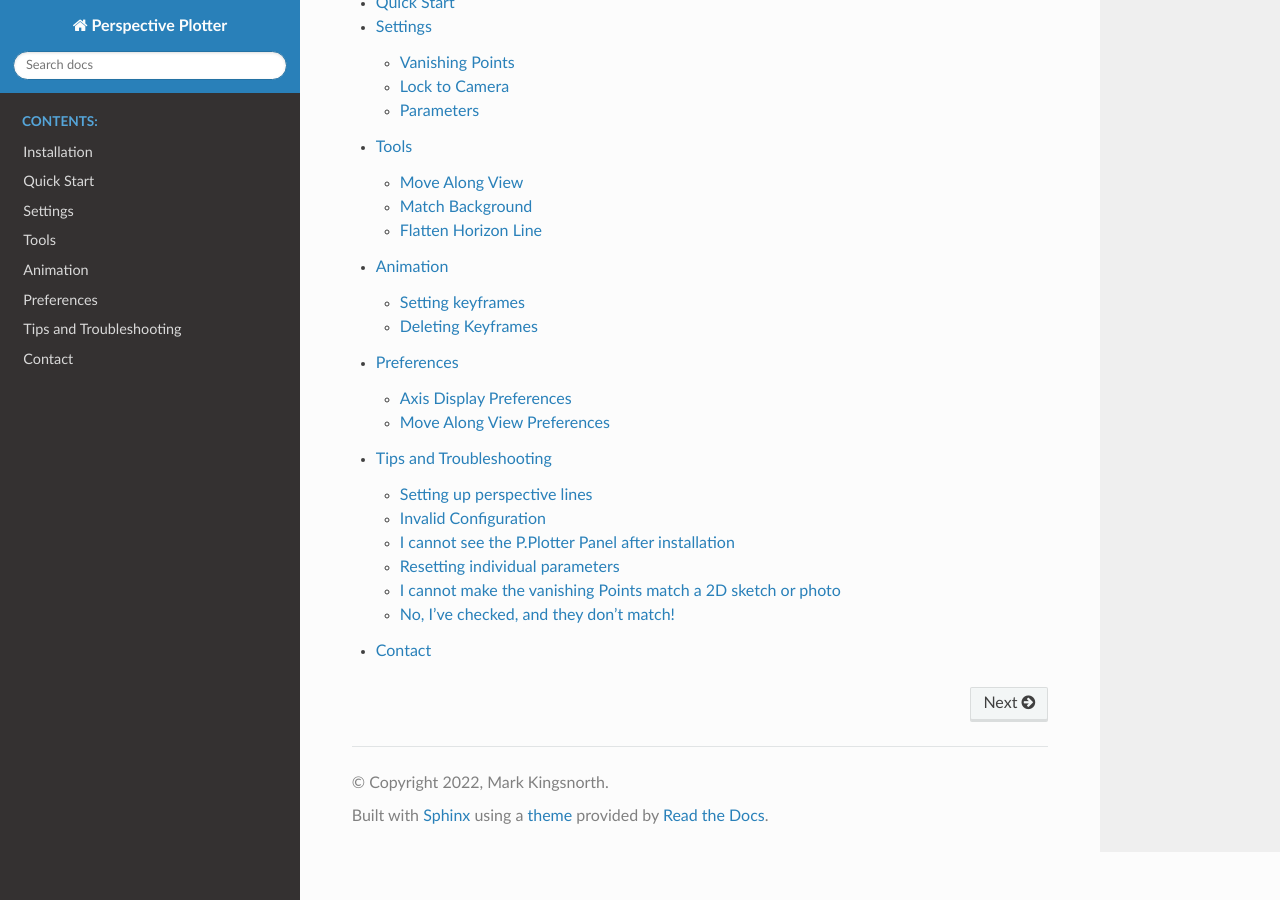
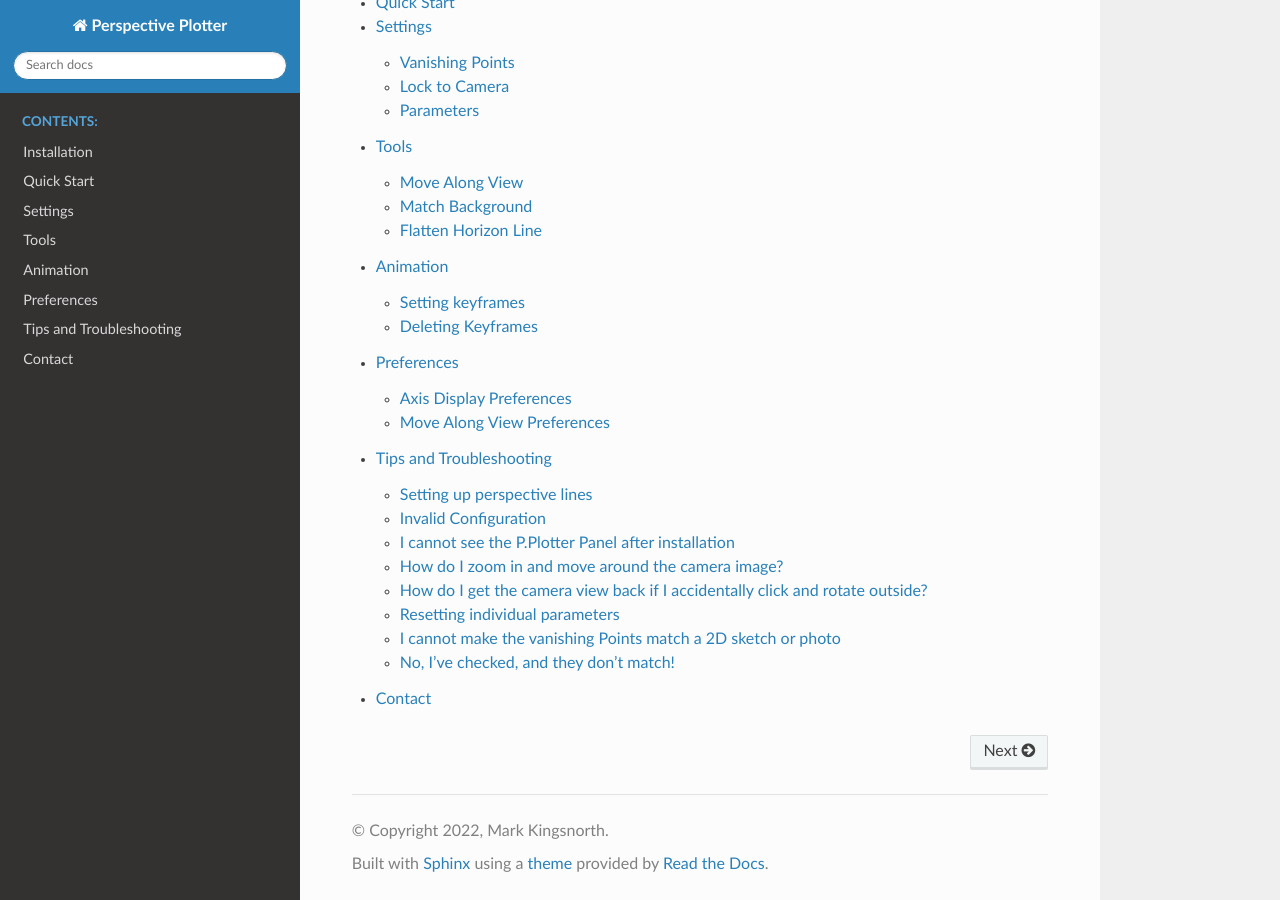
Before and after one commit to mkingsnorth/perspective_plotter_docs, a Sphinx documentation site: the page built from docs/index.rst, in a window 1280 px wide and 900 px high, scrolled down 933 px. Built offline with Sphinx 7.4.7 and the Read the Docs theme 2.0.0, drawn with Linux system fonts in a browser that asks for light colours.

Commit message:
Adding new images

```diff
--- a/docs/settings.rst
+++ b/docs/settings.rst
@@ -180,6 +180,12 @@ Rotation
 This can be used to alter the camera's rotation, relative to the center.
 
 
+Freeze Guides
+------------------------------------------
+
+This will freeze all viewport guide control points in place to allow you to interact with the scene without accidentally moving them.
+
+
 Reset Defaults
 ------------------------------------------
 
--- a/docs/troubleshooting.rst
+++ b/docs/troubleshooting.rst
@@ -45,6 +45,22 @@ The Panel will only appear if you are |viewing though the Active Camera|.
 
    <a href="https://docs.blender.org/manual/en/2.79/editors/3dview/navigate/camera_view.html" target="_blank">viewing though the Active Camera</a>
 
+
+=====================================================
+How do I zoom in and move around the camera image?
+=====================================================
+
+.. image:: images/pan_zoom.gif
+    :alt: Invalid Configuration
+
+Use the mouse wheel to zoom in to the viewing border to see the image more clearly.  You can pan along the image by pressing *shift* and using the middle mouse button to click and drag along the image.
+
+==========================================================================================================
+How do I get the camera view back if I accidentally click and rotate outside?
+==========================================================================================================
+
+Press the '0' numpad key to get the Camera view back. *Perspective Plotter* will have temporarily stopped plotting: Press the **Plot Perspective** button again to resume editing.
+
 ======================================================
 Resetting individual parameters
 ======================================================
```
Also changed, not shown: docs/images/flatten_horizon.gif (added), docs/images/principal_point_2.gif (added), docs/images/set_along_axis.gif (added), docs/images/set_along_axis_example.jpg (added), docs/images/set_camera_distance.gif (added), 2 other files.
